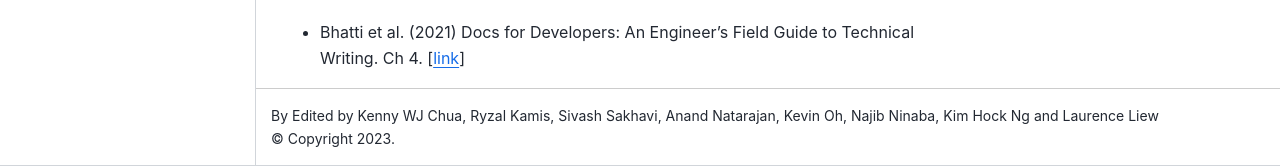
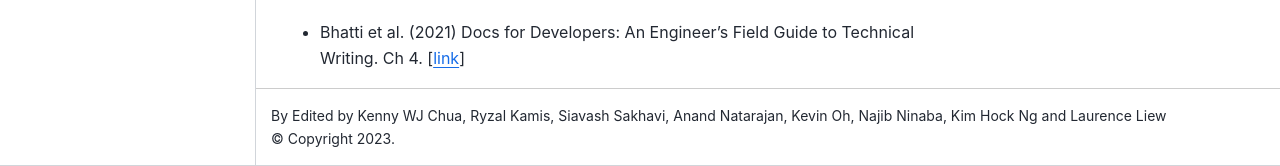
Before and after one commit to aisingapore/ai-practitioner-handbook, a Jupyter Book: the page built from REVIEWING.md, in a window 1280 px wide and 900 px high, scrolled down 1104 px. Shown: the part 734-900 px from the top of the window. Built offline with Jupyter Book 1.0.4 settings and Sphinx 7.4.7 and the Sphinx Book theme 1.1.4, drawn with Linux system fonts in a browser that asks for light colours.

Commit message:
Rectified typo

```diff
--- a/_config.yml
+++ b/_config.yml
@@ -3,7 +3,7 @@
 #######################################################################################
 # Book settings
 title: AI Practitioner Handbook
-author: Edited by Kenny WJ Chua, Ryzal Kamis, Sivash Sakhavi, Anand Natarajan, Kevin Oh, Najib Ninaba, Kim Hock Ng and Laurence Liew
+author: Edited by Kenny WJ Chua, Ryzal Kamis, Siavash Sakhavi, Anand Natarajan, Kevin Oh, Najib Ninaba, Kim Hock Ng and Laurence Liew
 logo: "book/assets/images/logos/AISG(R) Horizontal Logo CMYK Full Colour.png"
 # Patterns to skip when building the book. Can be glob-style (e.g. "*skip.ipynb")
 exclude_patterns: [CHANGELOG.md, CODE_OF_CONDUCT.md, CONTRIBUTING.md, README.md]
```
